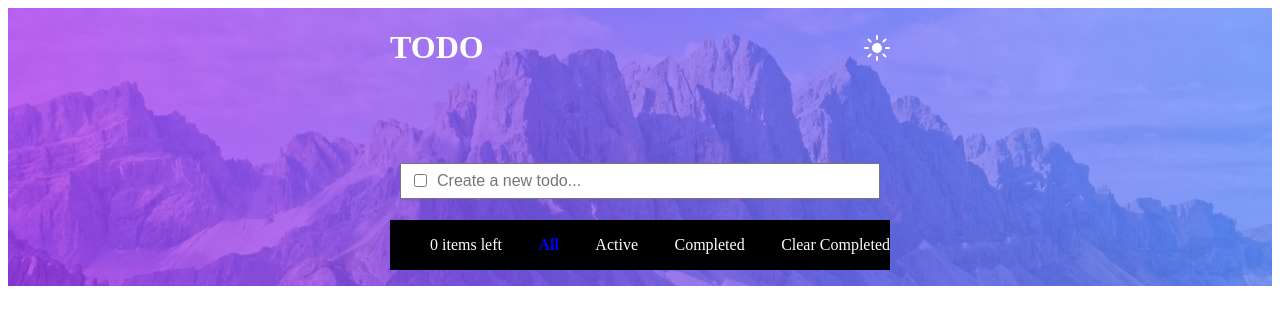
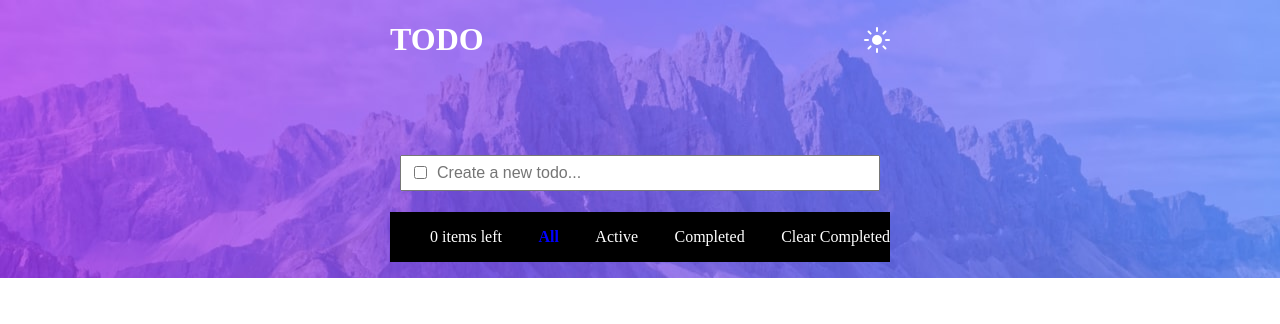
Before and after one commit to okedo01/todo-app-project-okedo01, a React (Vite) app: page / in a window 1280 px wide. Shown: the top 324 px of the page. Built offline with nearby package versions, Linux system fonts and the light colour scheme.

Commit message:
todo-app

```diff
--- a/src/App.css
+++ b/src/App.css
@@ -1,3 +1,6 @@
 body {
     background-color: black;
+    margin: 0;
+    padding: 0;
+    box-sizing: "border-box";
 }
--- a/src/components/App.jsx
+++ b/src/components/App.jsx
@@ -1,8 +1,8 @@
 import Todo from "./todo"
 import darkTheme from "../assets/images/bg-desktop-dark.jpg"
 import lightTheme from "../assets/images/bg-desktop-light.jpg"
-// import "../App.css"
-import { useState } from "react"
+import "../App.css"
+import { useEffect, useState } from "react"
 
 function App() {
   const [isDarkMode, setIsDarkMode] = useState(true);
@@ -11,11 +11,12 @@ function App() {
     setIsDarkMode(!isDarkMode);
   }
 
+  useEffect(() => {
+    document.body.style.backgroundColor = isDarkMode ? "white" : "black" ;
+  }, [isDarkMode])
+
   const appStyle = {
     backgroundImage: `url(${isDarkMode ? lightTheme : darkTheme})`,
-    margin: 0,
-    padding: 0,
-    boxSizing: "border-box",
     display: "grid",
     placeItems: "center",
   }
```
